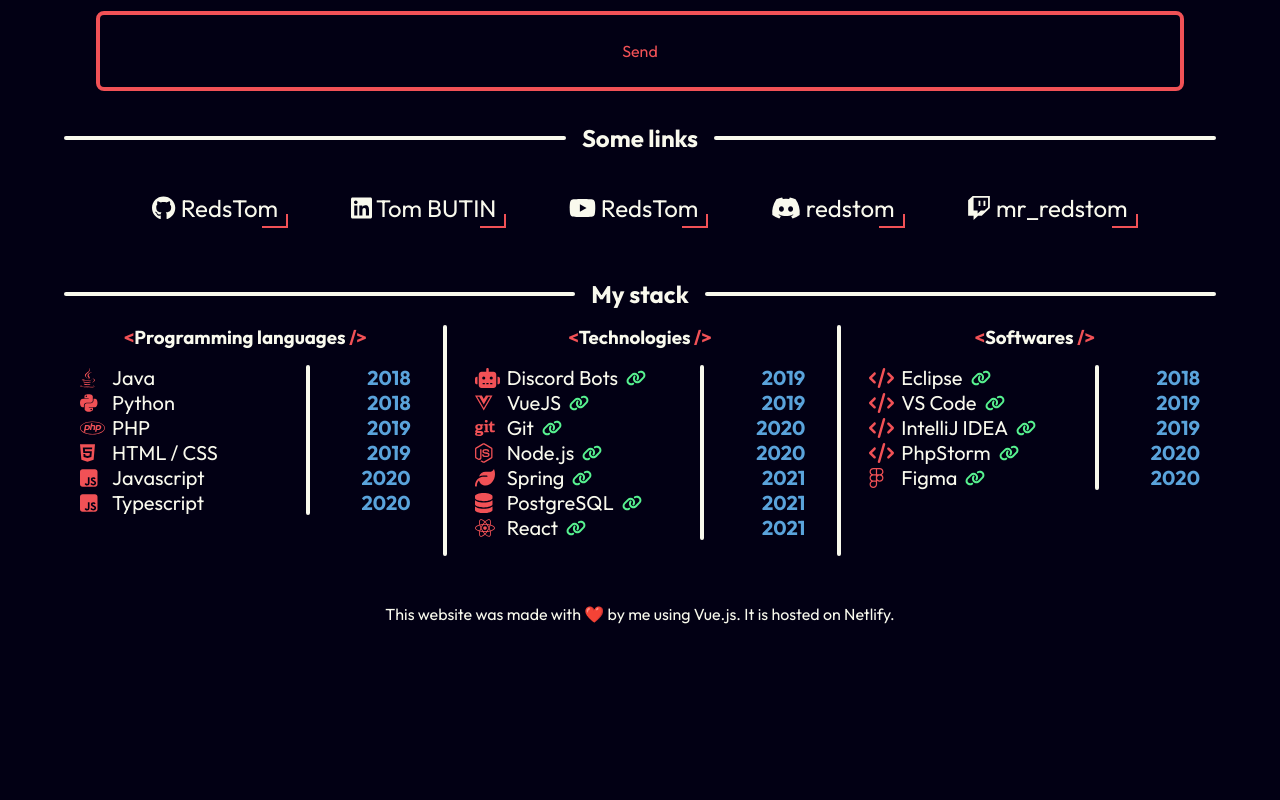
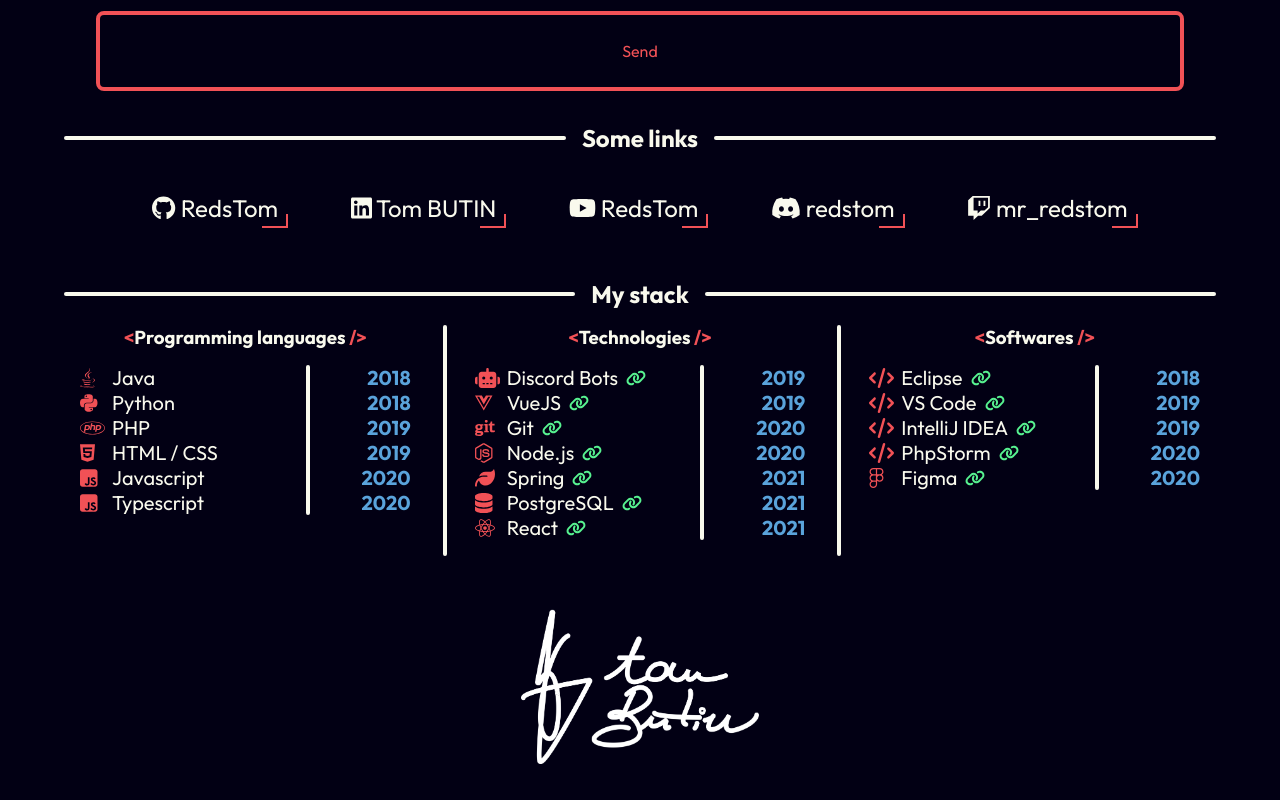
Before and after one commit to RedsTom/PersonalWebsite, a Vue app: page / in a window 1280 px wide. Shown: the part 1362-2162 px from the top of the page. Before the commit the page ends 2018 px from the top, so only its background shows below. Built offline with nearby package versions, Linux system fonts and the light colour scheme.

Commit message:
Edited the signing of the website

```diff
--- a/src/App.vue
+++ b/src/App.vue
@@ -6,6 +6,8 @@
 import Links from './components/sections/Links.vue';
 import Stack from './components/sections/Stack.vue';
 import Contact from './components/sections/Contact.vue';
+
+import sign from './assets/signature.png';
 </script>
 
 <template>
@@ -34,7 +36,7 @@
     </div>
 
     <footer>
-      This website was made with ❤️ by me using Vue.js. It is hosted on Netlify.
+        <img :src="sign" alt="sign" id="sign" draggable="false" />
     </footer>
   </div>
 </template>
@@ -71,4 +73,8 @@
     flex-direction: column;
   }
 }
+
+#sign {
+  height: 10rem;
+}
 </style>
```
Also changed, not shown: src/assets/signature.png (added).
